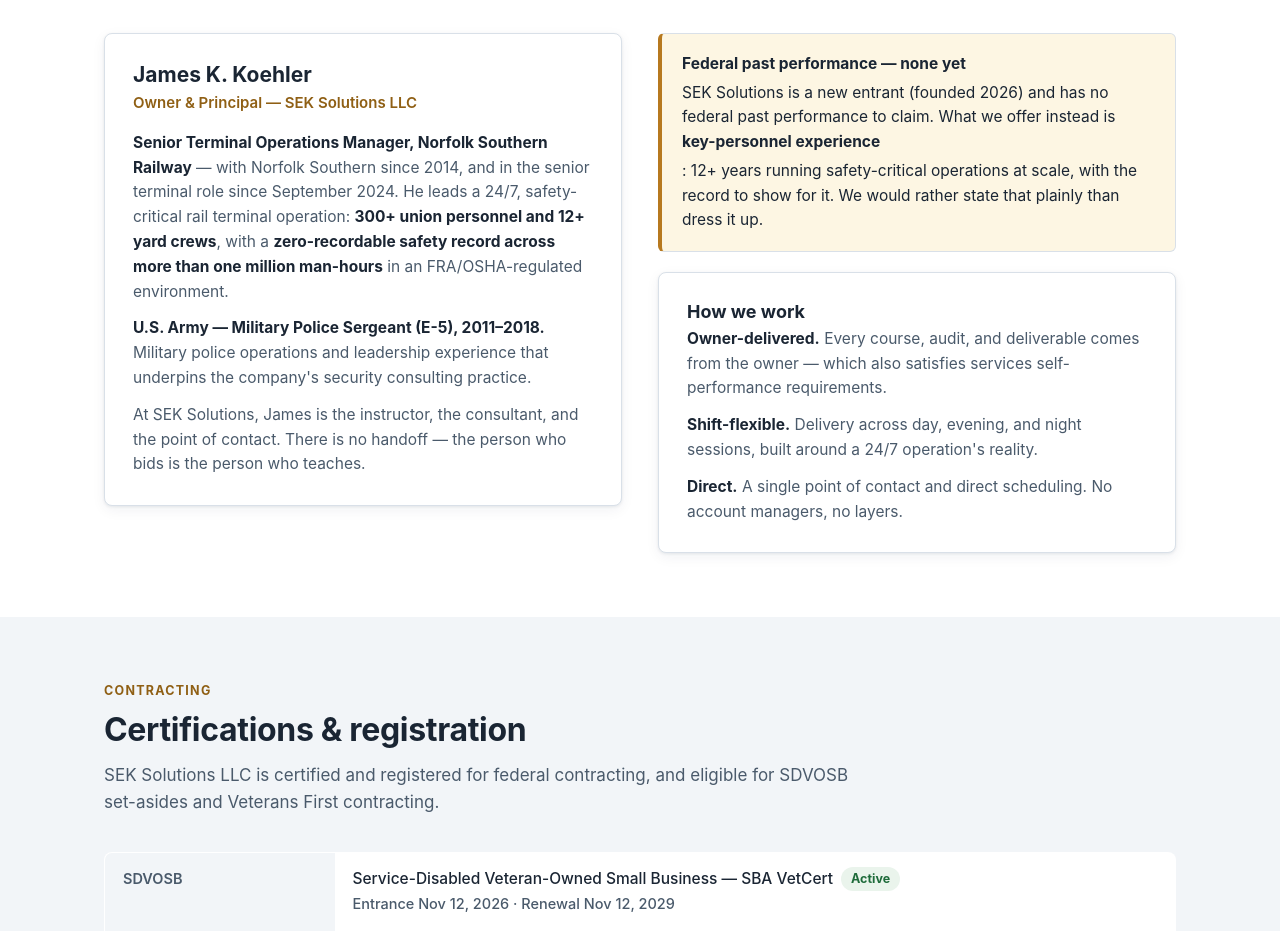
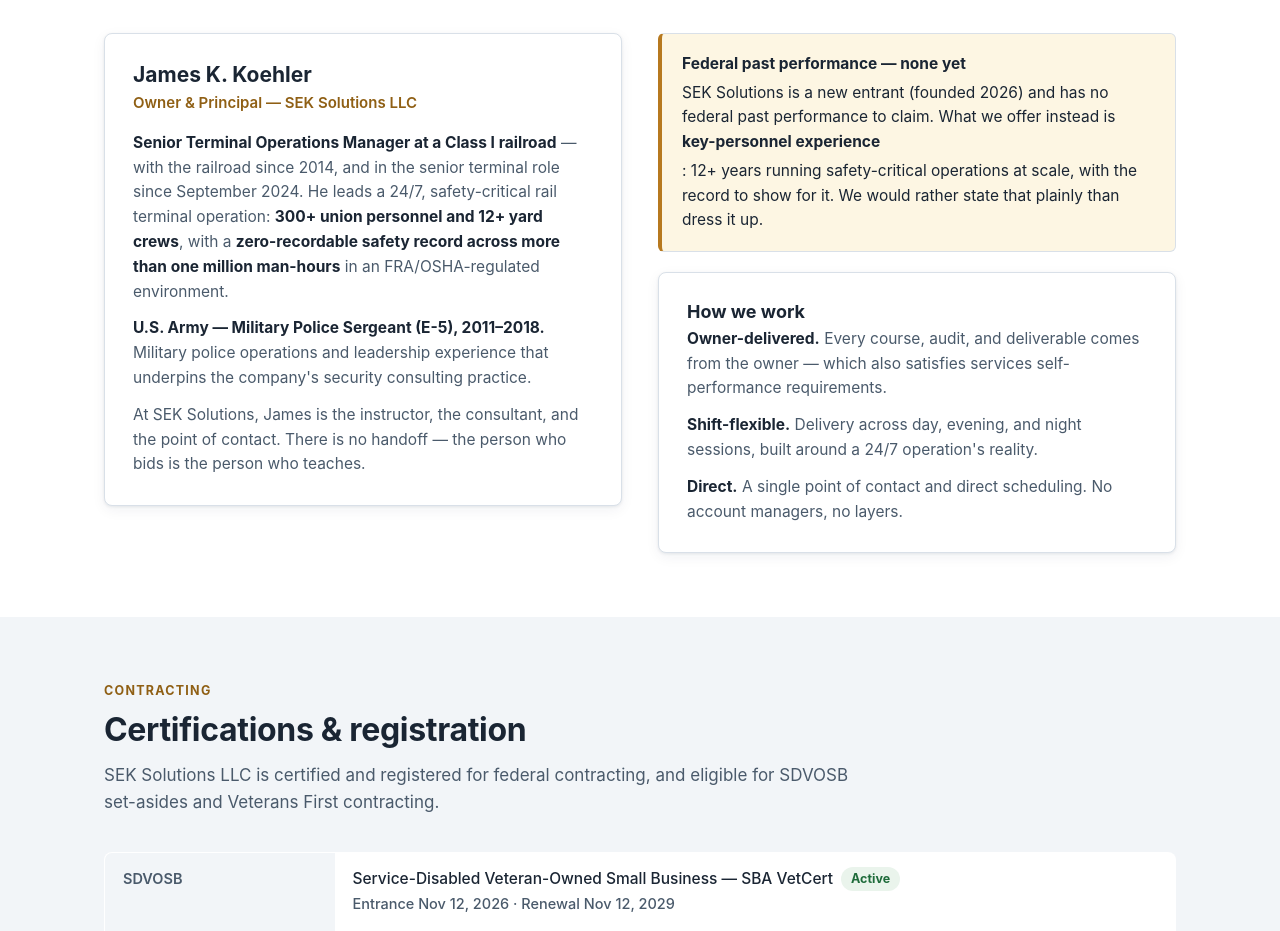
Before and after one commit to seksolutionsllc/seksolutionsllc.github.io, a plain HTML site: page index.html in a window 1280 px wide. Shown: the part 3747-4678 px from the top of the page. Drawn offline with Linux system fonts and the light colour scheme.

Commit message:
Generalize employer reference in bio

```diff
--- a/index.html
+++ b/index.html
@@ -382,7 +382,7 @@
         <div class="bio-card">
           <h3>James K. Koehler</h3>
           <div class="role">Owner &amp; Principal — SEK Solutions LLC</div>
-          <p><strong>Senior Terminal Operations Manager, Norfolk Southern Railway</strong> — with Norfolk Southern since 2014, and in the senior terminal role since September 2024. He leads a 24/7, safety-critical rail terminal operation: <strong>300+ union personnel and 12+ yard crews</strong>, with a <strong>zero-recordable safety record across more than one million man-hours</strong> in an FRA/OSHA-regulated environment.</p>
+          <p><strong>Senior Terminal Operations Manager at a Class I railroad</strong> — with the railroad since 2014, and in the senior terminal role since September 2024. He leads a 24/7, safety-critical rail terminal operation: <strong>300+ union personnel and 12+ yard crews</strong>, with a <strong>zero-recordable safety record across more than one million man-hours</strong> in an FRA/OSHA-regulated environment.</p>
           <p><strong>U.S. Army — Military Police Sergeant (E-5), 2011–2018.</strong> Military police operations and leadership experience that underpins the company's security consulting practice.</p>
           <p>At SEK Solutions, James is the instructor, the consultant, and the point of contact. There is no handoff — the person who bids is the person who teaches.</p>
         </div>
```
